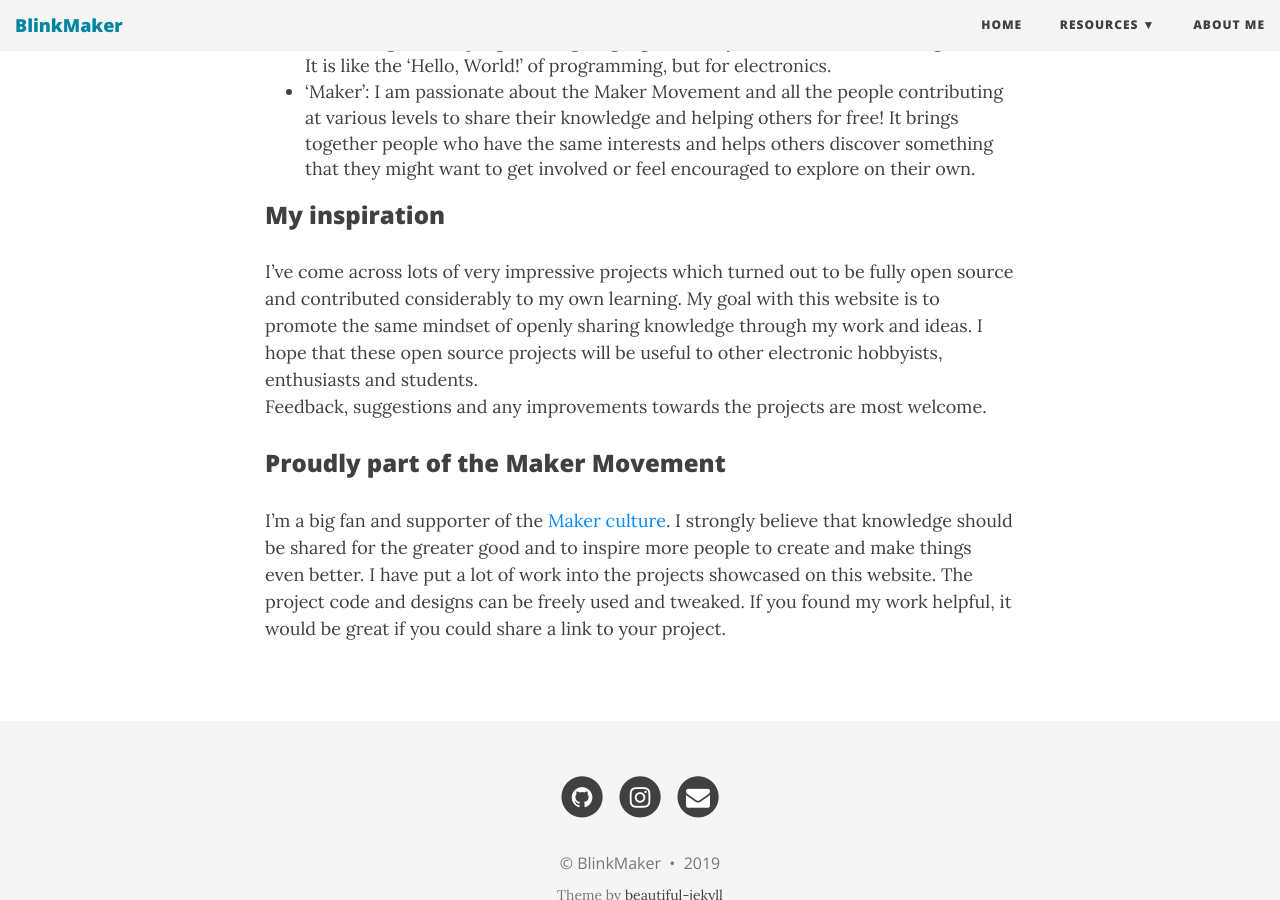
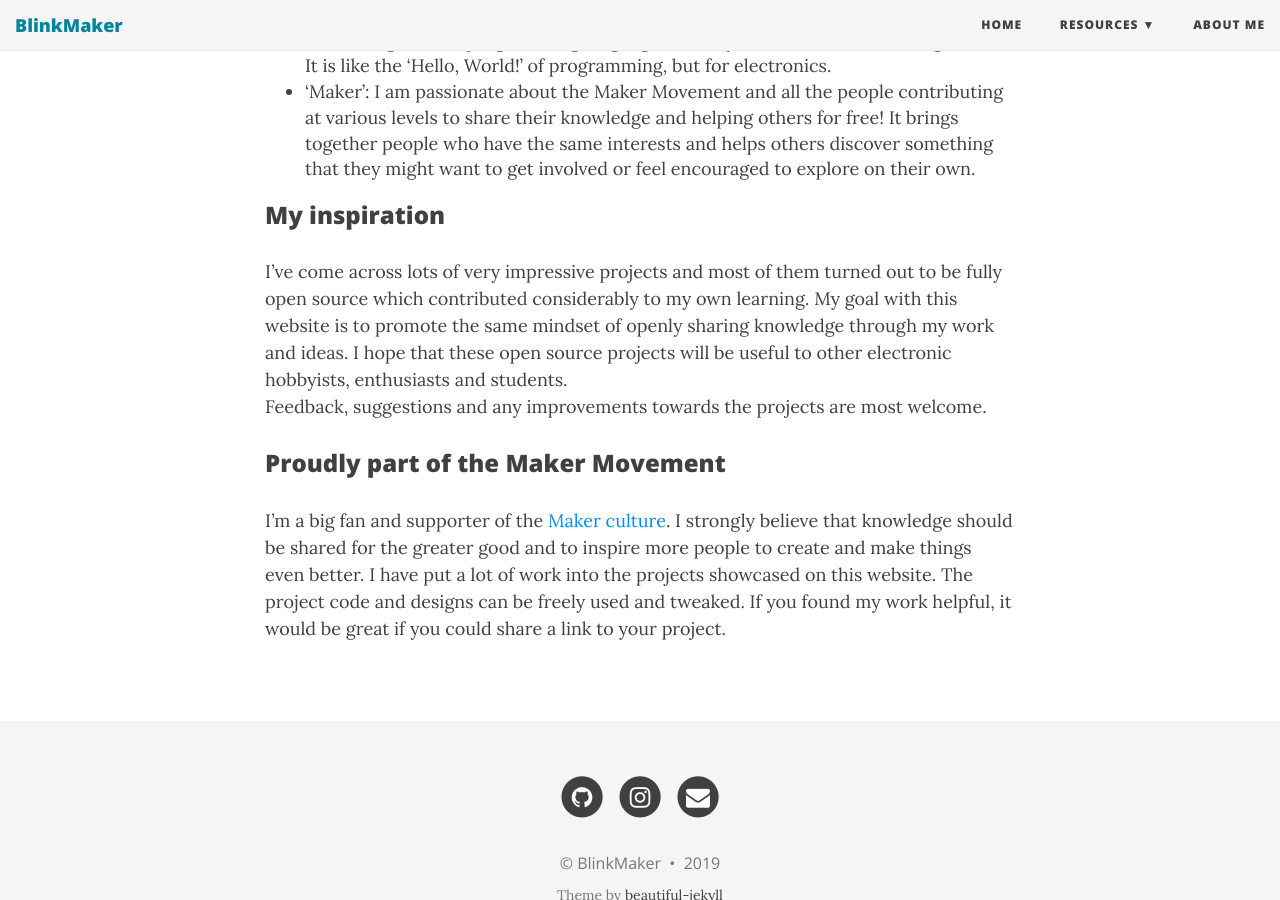
Before and after one commit to blinkmaker/blinkmaker.github.io, a Jekyll site: the page built from aboutme.md, in a window 1280 px wide and 900 px high, scrolled down 500 px. Built offline with Jekyll 4.4.1, drawn with Linux system fonts in a browser that asks for light colours; nearby versions of some CDN libraries.

Commit message:
Update aboutme.md

```diff
--- a/aboutme.md
+++ b/aboutme.md
@@ -12,7 +12,7 @@ It is based on two personally meaningful words:
 * 'Maker': I am passionate about the Maker Movement and all the people contributing at various levels to share their knowledge and helping others for free! It brings together people who have the same interests and helps others discover something that they might want to get involved or feel encouraged to explore on their own.
 
 ### My inspiration
-I've come across lots of very impressive projects which turned out to be fully open source and  contributed considerably to my own learning. My goal with this website is to promote the same mindset of openly sharing knowledge through my work and ideas. I hope that these open source projects will be useful to other electronic hobbyists, enthusiasts and students.
+I've come across lots of very impressive projects and most of them turned out to be fully open source which contributed considerably to my own learning. My goal with this website is to promote the same mindset of openly sharing knowledge through my work and ideas. I hope that these open source projects will be useful to other electronic hobbyists, enthusiasts and students.
 Feedback, suggestions and any improvements towards the projects are most welcome.
 
 ### Proudly part of the Maker Movement
```
